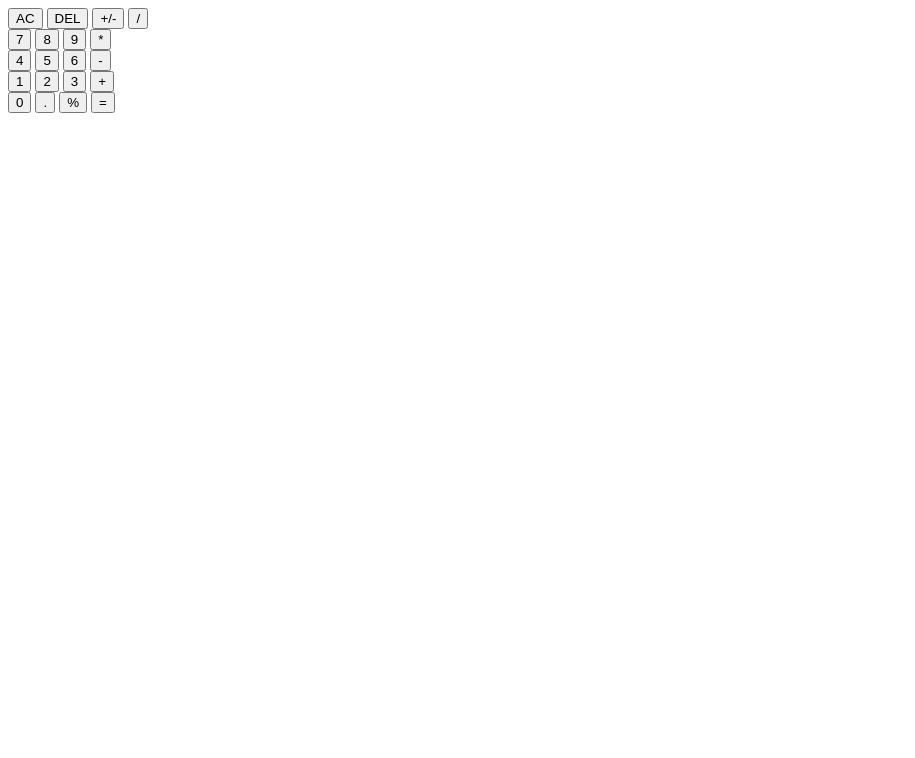
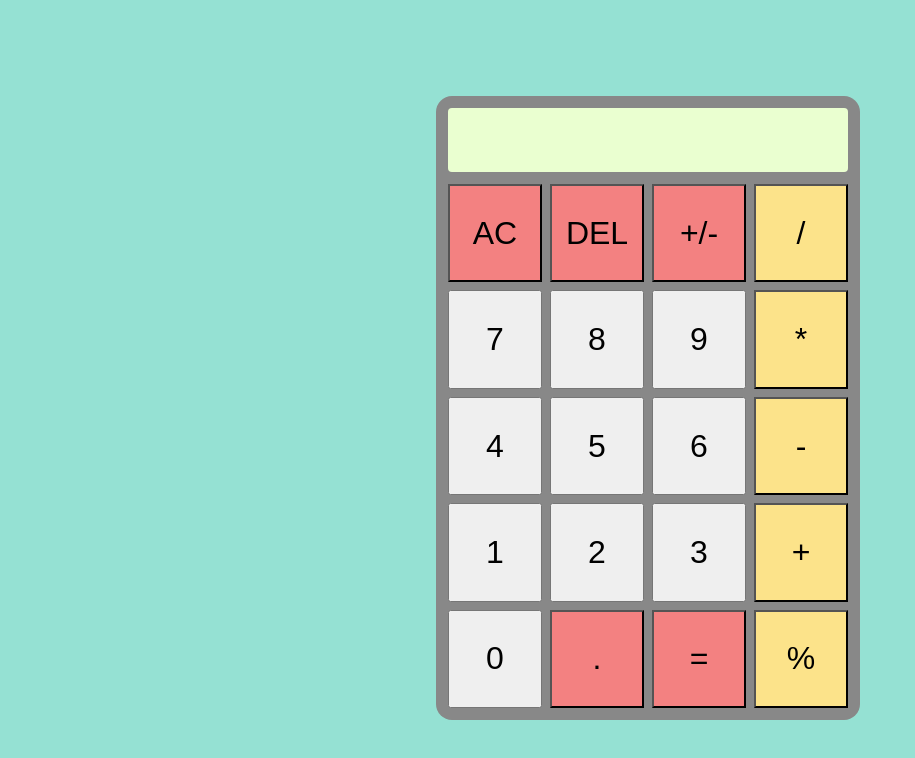
Before and after one commit to barbosa-eduardo/calculator, a plain HTML site: page index.html in a window 1280 px wide. Shown: the whole page, without its empty margins (0-915 px from the left). Drawn offline with Linux system fonts and the light colour scheme.

Commit message:
Add css style

```diff
--- a/index.html
+++ b/index.html
@@ -11,35 +11,35 @@
     <div class="calculator">
         <div class="display"></div>
         <div class="keyboard">
-            <div class="firs_row">
+            <div class="row">
                 <button class="function">AC</button>
                 <button class="function">DEL</button>
-                <button class="operator">+/-</button>
+                <button class="function">+/-</button>
                 <button class="operator">/</button>
             </div>
-            <div class="second_row">
+            <div class="row">
                 <button class="number">7</button>
                 <button class="number">8</button>
                 <button class="number">9</button>
                 <button class="operator">*</button>
             </div>
-            <div class="third_row">
+            <div class="row">
                 <button class="number">4</button>
                 <button class="number">5</button>
                 <button class="number">6</button>
                 <button class="operator">-</button>
             </div>
-            <div class="fourth_row">
+            <div class="row">
                 <button class="number">1</button>
                 <button class="number">2</button>
                 <button class="number">3</button>
                 <button class="operator">+</button>
             </div>
-            <div class="fifth_row">
+            <div class="row">
                 <button class="number">0</button>
                 <button class="function">.</button>
-                <button class="function">%</button>
                 <button class="function">=</button>
+                <button class="operator">%</button>
             </div>
         </div>
     </div>
--- a/styles.css
+++ b/styles.css
@@ -0,0 +1,58 @@
+body {
+    height: 100vh;
+    width: 100vw;
+    background-color: #95E1D3;
+    display: flex;
+    justify-content: center;
+    align-items: center;
+}
+.calculator {
+    height: 600px;
+    width: 400px;
+    background-color: #888888;
+    display: flex;
+    flex-direction: column;
+    padding: 12px;
+    border-radius: 16px;
+    gap: 12px;
+}
+
+.display {
+    height: 64px;
+    width: 100%;
+    background-color: #EAFFD0;
+    border-radius: 4px;
+    text-align: right;
+    font-size: 48px;
+    padding-right: 8px;
+    box-sizing: border-box;
+}
+
+.keyboard {
+    flex-grow: 1;
+    display: flex;
+    justify-content: center;
+    align-items: center;
+    flex-direction: column;
+    gap: 8px;
+}
+
+.row {
+    display: flex;
+    flex-grow: 1;
+    gap: 8px;
+}
+
+button {
+    flex-grow: 1;
+    width: 94px;
+    font-size: 32px;
+}
+
+.operator {
+    background-color: #FCE38A;
+}
+
+.function {
+    background-color: #F38181;
+}
```
